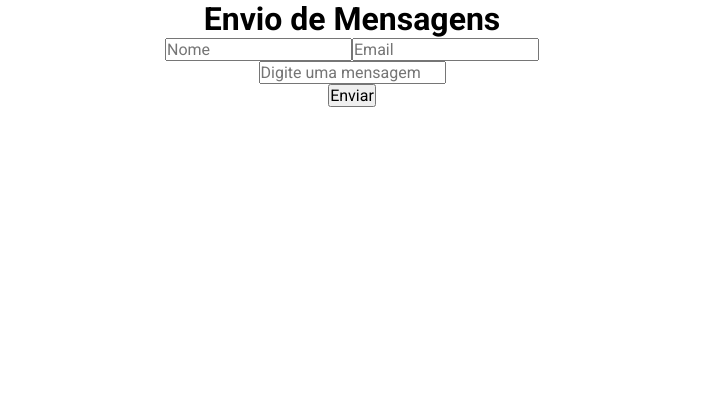
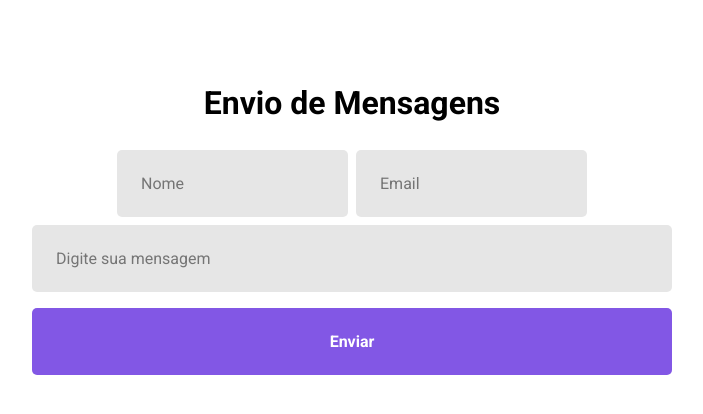
Before and after one commit to pceolato/ReactMessage, a React (Vite) app: page / in a window 1280 px wide. Shown: the top 414 px of the page, without its empty margins (288-991 px from the left). Built offline with nearby package versions, Linux system fonts and the light colour scheme.

Commit message:
feat: atualização

```diff
--- a/src/pages/home/index.jsx
+++ b/src/pages/home/index.jsx
@@ -28,9 +28,9 @@ export function Home() {
   return (
 
     <div className="container">
-      <header>
+
         <h1>Envio de Mensagens</h1>
-        </header>
+
         <div>
           <input type="text"
           placeholder="Nome"
@@ -41,7 +41,7 @@ export function Home() {
           onChange={email => setEmail(email.target.value)}/>
         </div>
         <input type="text"
-        placeholder="Digite uma mensagem"
+        placeholder="Digite sua mensagem"
         onChange={text => setMessage(text.target.value)}/>
       <button type="button" onClick={addMessage}>
         Enviar
--- a/src/pages/home/styles.css
+++ b/src/pages/home/styles.css
@@ -3,10 +3,44 @@
     align-items: center;
     flex-direction: column;
 }
-/* .container header {
-    width: 50%;
-    margin: 84px 0 24px;
+.container div {
     display: flex;
     align-items: center;
-    justify-content: center;
-} */
+}
+.container h1 {
+    margin: 84px 0 24px;
+}
+
+.container input {
+    width: 50%;
+    padding: 24px;
+
+    background: #E6E6E6;
+    border-radius: 5px;
+    border: none;
+
+    margin: 4px;
+
+    font-size: 16px;
+}
+
+.container button {
+    width: 50%;
+    padding: 24px;
+    font-weight: 700;
+
+    background: #8257E5;
+    color: #fff;
+
+    border-radius: 5px;
+    margin: 12px 0 81px;
+    border: none;
+
+    cursor: pointer;
+
+    font-size: 16px;
+}
+
+.container button:hover {
+opacity: 0.9;
+}
```
